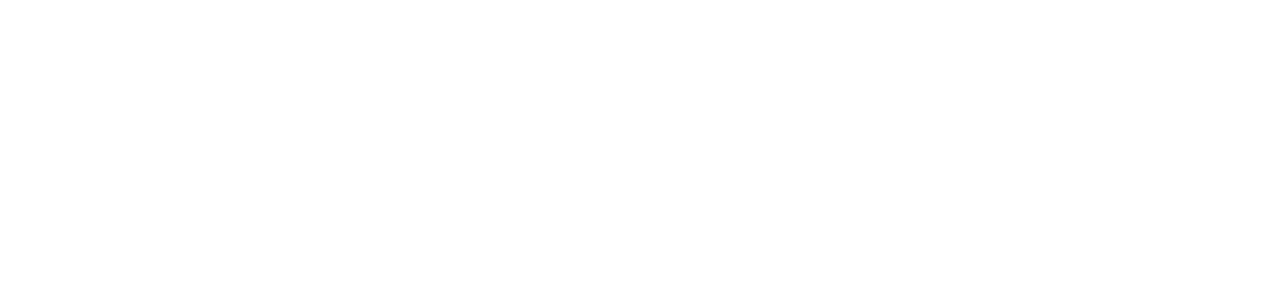
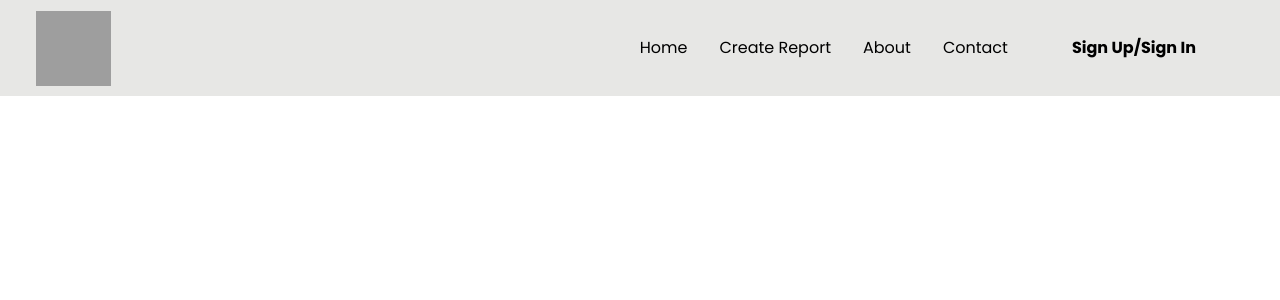
Before and after one commit to Mpoelesiamon/iReport-Front-end, a React (Create React App) app: page / in a window 1280 px wide. Shown: the top 300 px of the page. Built offline with nearby package versions, Linux system fonts and the light colour scheme; grey boxes are pictures that could not be loaded.

Commit message:
feat: Add NavBar

```diff
--- a/package.json
+++ b/package.json
@@ -8,6 +8,7 @@
     "@testing-library/user-event": "^13.5.0",
     "react": "^18.2.0",
     "react-dom": "^18.2.0",
+    "react-icons": "^5.0.1",
     "react-scripts": "5.0.1",
     "web-vitals": "^2.1.4"
   },
--- a/src/App.css
+++ b/src/App.css
@@ -1,3 +1,10 @@
+@import url('https://fonts.googleapis.com/css2?family=Poppins:ital,wght@0,100;0,200;0,300;0,400;0,500;0,600;0,700;0,800;0,900;1,100;1,200;1,300;1,400;1,500;1,600;1,700;1,800;1,900&display=swap');
+
+* {
+  font-family: 'Poppins', sans-serif;
+}
+
+
 /* .App {
   text-align: center;
 }
--- a/src/App.js
+++ b/src/App.js
@@ -1,9 +1,11 @@
 import React from "react";
+import './App.css'
+import NavBar from "./components/NavBar";
 
 function App() {
   return (
     <div>
-
+      <NavBar />
     </div>
   );
 }
--- /dev/null
+++ b/src/components/NavBar.jsx
@@ -0,0 +1,40 @@
+import React, { useState } from 'react'
+import { AiOutlineClose, AiOutlineMenu } from 'react-icons/ai'
+
+const NavBar = () => {
+    const [nav, setNav] = useState(false)
+
+    const handleNav = () =>{
+        setNav(!nav)
+    }
+
+  return (
+    <div className='bg-[#e7e7e5]'>
+      <div className='flex justify-between items-center h-24 max-w-[1240px] mx-auto px-4'>
+        <img className='h-[75px] w-[75px]' src="https://iili.io/JMy2FiF.png" alt="/" />
+        <ul className='hidden md:flex cursor-pointer'>
+          <li className='p-4'>Home</li>
+          <li className='p-4'>Create Report</li>
+          <li className='p-4'>About</li>
+          <li className='p-4'>Contact</li>
+          <li className='p-4 px-12 font-bold'>Sign Up/Sign In</li>
+        </ul>
+        <div onClick={handleNav} className='cursor-pointer block md:hidden'>
+          {nav ?  <AiOutlineClose size={20}/> : <AiOutlineMenu size={20}  />}
+        </div>
+        <div className={nav ? 'fixed left-0 top-0 w-[60%] h-full border-r border-r-gray-900 bg-[#fff] ease-in-out duration-500' : 'fixed left-[-100%]'}>
+        <img className='h-[75px] w-[75px]' src="https://iili.io/JMy2FiF.png" alt="/" />
+          <ul className='pt-12 uppercase p-4 '>
+          <li className='p-4 border-gray-700'>Home</li>
+          <li className='p-4 border-gray-700'>Create Report</li>
+          <li className='p-4 border-gray-700'>About</li>
+          <li className='p-4 border-gray-700'>Contact</li>
+          <li className='p-4 py-12 font-bold'>Sign Up/Sign In</li>
+          </ul>
+        </div>
+      </div>
+    </div>
+  )
+}
+
+export default NavBar
```
Also changed, not shown: 1 other file (tests, documents, lock files or other folders).
